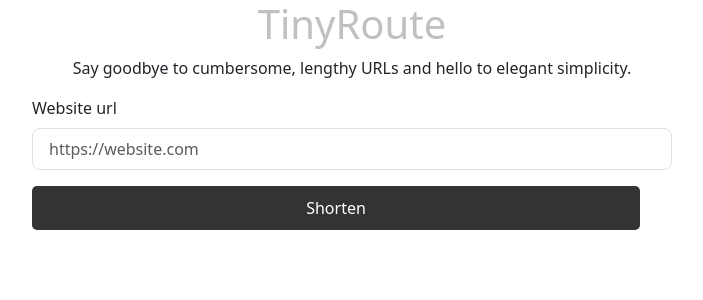
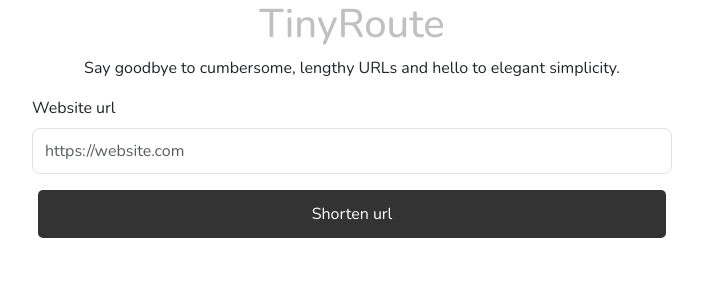
Before and after one commit to victoriaEssien/tiny-route, a React (Vite) app: page / in a window 1280 px wide. Shown: the top 300 px of the page, without its empty margins (288-991 px from the left). Built offline with nearby package versions, Linux system fonts and the light colour scheme.

Commit message:
added form validation and google font

```diff
--- a/index.html
+++ b/index.html
@@ -5,6 +5,11 @@
     <link rel="icon" type="image/svg+xml" href="/vite.svg" />
     <meta name="viewport" content="width=device-width, initial-scale=1.0" />
     <title>Tiny Route</title>
+
+    <link rel="preconnect" href="https://fonts.googleapis.com">
+    <link rel="preconnect" href="https://fonts.gstatic.com" crossorigin>
+    <link href="https://fonts.googleapis.com/css2?family=Nunito:wght@200;300;400;500;600;700&display=swap" rel="stylesheet">
+
   </head>
   <body>
     <div id="root"></div>
--- a/src/App.jsx
+++ b/src/App.jsx
@@ -1,8 +1,31 @@
-
-// Bootstrap Components
+import { useState } from 'react';
 import Form from 'react-bootstrap/Form';
 
 function App() {
+  const [urlValue, setUrlValue] = useState("");
+  const [isValidUrl, setIsValidUrl] = useState(true);
+  const [errorMessage, setErrorMessage] = useState("");
+  const [isSubmitted, setIsSubmitted] = useState(false);
+
+  const handleChange = (event) => {
+    setUrlValue(event.target.value);
+    setIsValidUrl(true);
+    setErrorMessage("");
+  }
+
+  const handleSubmit = (event) => {
+    event.preventDefault();
+    setIsSubmitted(true);
+
+    const urlPattern = /^(http[s]?:\/\/)(www\.)?[^\s$.?#].[^\s]*$/;
+    if (urlPattern.test(urlValue)) {
+      console.log(urlValue);
+      setUrlValue("");
+    } else {
+      setIsValidUrl(false);
+      setErrorMessage("Please enter a valid URL");
+    }
+  }
 
   return (
     <div>
@@ -10,19 +33,26 @@ function App() {
       <p className="tagline">Say goodbye to cumbersome, lengthy URLs and hello to elegant simplicity.</p>
 
       <div className="form-container">
-        <Form>
+        <Form onSubmit={handleSubmit}>
           <Form.Group className="mb-3" controlId="exampleForm.ControlInput1">
-          <Form.Label>Website url</Form.Label>
-          <Form.Control type="url" className='input' size='lg' placeholder="https://website.com" />
+            <Form.Label>Website url</Form.Label>
+            <Form.Control
+              type="text"
+              value={urlValue}
+              onChange={handleChange}
+              className={isSubmitted && !isValidUrl ? 'input invalid' : 'input'}
+              size='lg'
+              placeholder="https://website.com"
+            />
           </Form.Group>
-
-        <div className="btn-container">
-          <button type='button' className='submit-btn'>Shorten</button>
-        </div>
+          {isSubmitted && !isValidUrl && <p className='error-message'>{errorMessage}</p>}
+          <div className="btn-container">
+            <button type='submit' className='submit-btn'>Shorten url</button>
+          </div>
         </Form>
       </div>
     </div>
-  )
+  );
 }
 
-export default App
+export default App;
--- a/src/index.css
+++ b/src/index.css
@@ -1,6 +1,7 @@
 
 body {
-
+  box-sizing: border-box;
+  font-family: 'Nunito', sans-serif;
 }
 
 .logo, .tagline {
@@ -18,6 +19,20 @@ body {
 
 .input {
   font-size: 1rem;
+  padding: 10px 12px;
+}
+
+.invalid {
+  border: 1.5px solid #ed8078;
+  color: #e02c1f;
+}
+
+.error-message {
+  color: #e02c1f;
+}
+
+.btn-container {
+  text-align: center;
 }
 
 .submit-btn {
@@ -25,6 +40,6 @@ body {
   color: #fff;
   border: none;
   border-radius: 5px;
-  width: 95%;
-  padding: 10px 0;
+  width: 98%;
+  padding: 12px 0;
 }
```
